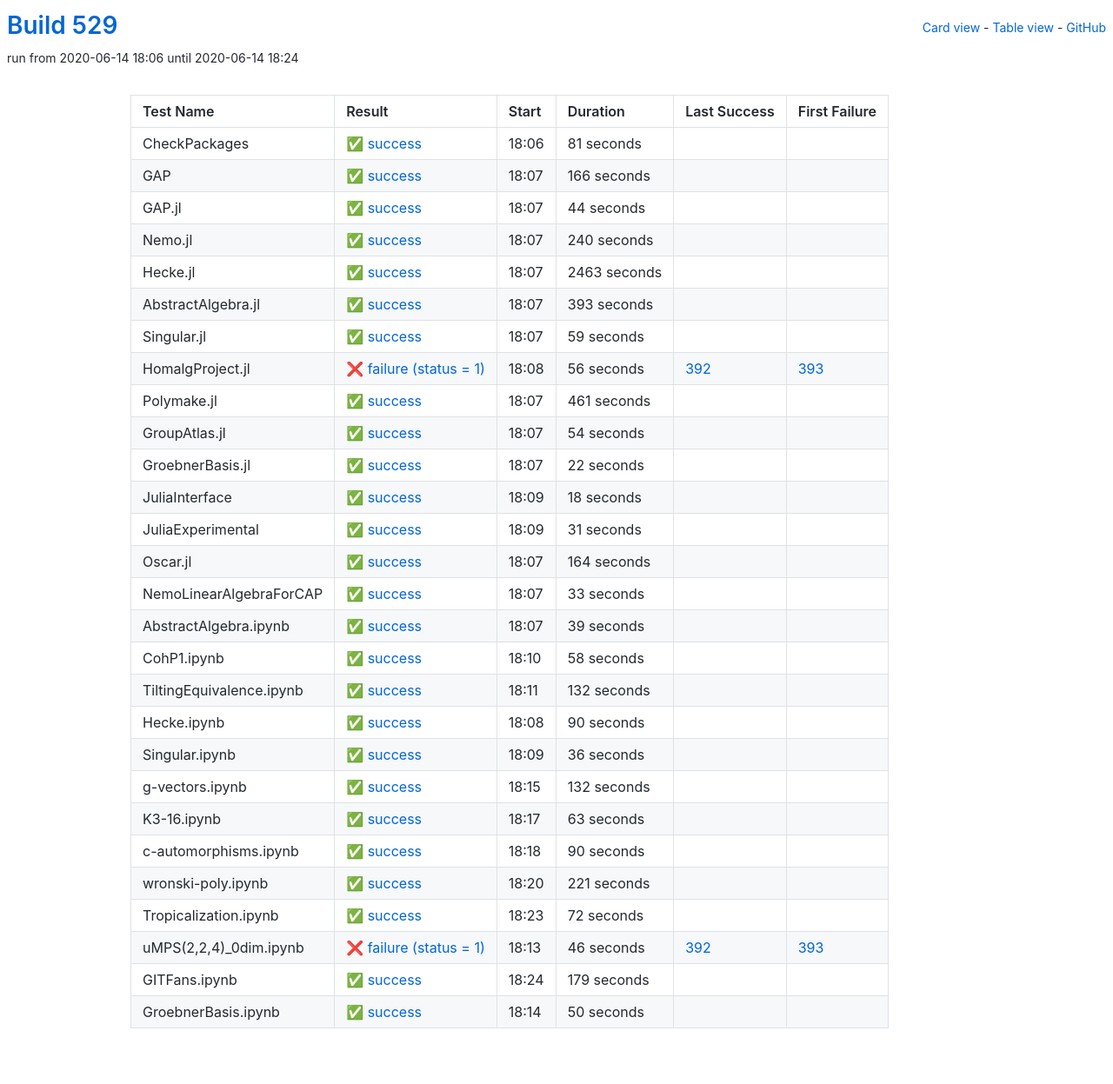
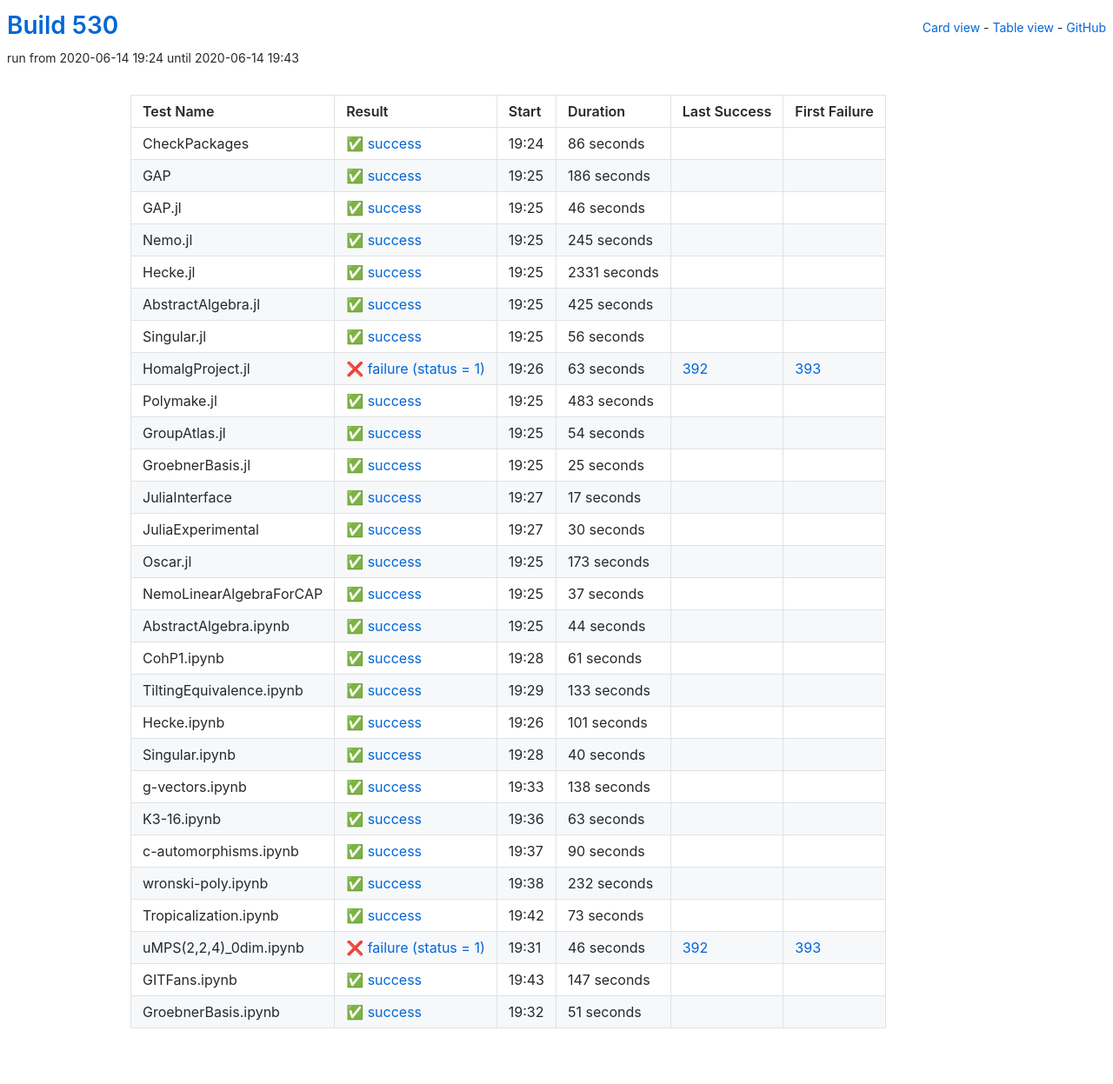
Before and after one commit to oscar-system/oscar-ci-status-1.4, a Jekyll site: the page built from table.html, in a window 1280 px wide. Shown: the whole page at 87% size. Built offline with Jekyll 4.4.1, drawn with Linux system fonts in a browser that asks for light colours.

Commit message:
Build #530

```diff
--- a/_data/ci.yml
+++ b/_data/ci.yml
@@ -1,6 +1,6 @@
 ---
-build: 529
-build_url: https://oscarci.mathematik.uni-kl.de/job/oscar-julia-1.4/529/
+build: 530
+build_url: https://oscarci.mathematik.uni-kl.de/job/oscar-julia-1.4/530/
 job: oscar-julia-1.4
 organization: oscar-system
 repo: oscar-ci-status-1.4
@@ -8,116 +8,116 @@ repourl: https://github.com/oscar-system/oscar-ci-status-1.4
 tests:
 - name: CheckPackages
   id: checkpackages
-  log: https://oscarci.mathematik.uni-kl.de/job/oscar-julia-1.4/529/artifact/logs/build-529/CheckPackages.log
-  start: 2020-06-14 18:06
+  log: https://oscarci.mathematik.uni-kl.de/job/oscar-julia-1.4/530/artifact/logs/build-530/CheckPackages.log
+  start: 2020-06-14 19:24
   success: true
   exitcode: 0
   status: success
-  duration: 81
+  duration: 86
   last_success: false
   last_success_url:
   first_failure: false
   first_failure_url:
 - name: GAP
   id: gap
-  log: https://oscarci.mathematik.uni-kl.de/job/oscar-julia-1.4/529/artifact/logs/build-529/GAP.log
-  start: 2020-06-14 18:07
+  log: https://oscarci.mathematik.uni-kl.de/job/oscar-julia-1.4/530/artifact/logs/build-530/GAP.log
+  start: 2020-06-14 19:25
   success: true
   exitcode: 0
   status: success
-  duration: 166
+  duration: 186
   last_success: false
   last_success_url:
   first_failure: false
   first_failure_url:
 - name: GAP.jl
   id: gap-jl
-  log: https://oscarci.mathematik.uni-kl.de/job/oscar-julia-1.4/529/artifact/logs/build-529/GAP.jl.log
-  start: 2020-06-14 18:07
+  log: https://oscarci.mathematik.uni-kl.de/job/oscar-julia-1.4/530/artifact/logs/build-530/GAP.jl.log
+  start: 2020-06-14 19:25
   success: true
   exitcode: 0
   status: success
-  duration: 44
+  duration: 46
   last_success: false
   last_success_url:
   first_failure: false
   first_failure_url:
 - name: Nemo.jl
   id: nemo-jl
-  log: https://oscarci.mathematik.uni-kl.de/job/oscar-julia-1.4/529/artifact/logs/build-529/Nemo.jl.log
-  start: 2020-06-14 18:07
+  log: https://oscarci.mathematik.uni-kl.de/job/oscar-julia-1.4/530/artifact/logs/build-530/Nemo.jl.log
+  start: 2020-06-14 19:25
   success: true
   exitcode: 0
   status: success
-  duration: 240
+  duration: 245
   last_success: false
   last_success_url:
   first_failure: false
   first_failure_url:
 - name: Hecke.jl
   id: hecke-jl
-  log: https://oscarci.mathematik.uni-kl.de/job/oscar-julia-1.4/529/artifact/logs/build-529/Hecke.jl.log
-  start: 2020-06-14 18:07
+  log: https://oscarci.mathematik.uni-kl.de/job/oscar-julia-1.4/530/artifact/logs/build-530/Hecke.jl.log
+  start: 2020-06-14 19:25
   success: true
   exitcode: 0
   status: success
-  duration: 2463
+  duration: 2331
   last_success: false
   last_success_url:
   first_failure: false
   first_failure_url:
 - name: AbstractAlgebra.jl
   id: abstractalgebra-jl
-  log: https://oscarci.mathematik.uni-kl.de/job/oscar-julia-1.4/529/artifact/logs/build-529/AbstractAlgebra.jl.log
-  start: 2020-06-14 18:07
+  log: https://oscarci.mathematik.uni-kl.de/job/oscar-julia-1.4/530/artifact/logs/build-530/AbstractAlgebra.jl.log
+  start: 2020-06-14 19:25
   success: true
   exitcode: 0
   status: success
-  duration: 393
+  duration: 425
   last_success: false
   last_success_url:
   first_failure: false
   first_failure_url:
 - name: Singular.jl
   id: singular-jl
-  log: https://oscarci.mathematik.uni-kl.de/job/oscar-julia-1.4/529/artifact/logs/build-529/Singular.jl.log
-  start: 2020-06-14 18:07
+  log: https://oscarci.mathematik.uni-kl.de/job/oscar-julia-1.4/530/artifact/logs/build-530/Singular.jl.log
+  start: 2020-06-14 19:25
   success: true
   exitcode: 0
   status: success
-  duration: 59
+  duration: 56
   last_success: false
   last_success_url:
   first_failure: false
   first_failure_url:
 - name: HomalgProject.jl
   id: homalgproject-jl
-  log: https://oscarci.mathematik.uni-kl.de/job/oscar-julia-1.4/529/artifact/logs/build-529/HomalgProject.jl.log
-  start: 2020-06-14 18:08
+  log: https://oscarci.mathematik.uni-kl.de/job/oscar-julia-1.4/530/artifact/logs/build-530/HomalgProject.jl.log
+  start: 2020-06-14 19:26
   success: false
   exitcode: 1
   status: failure
-  duration: 56
+  duration: 63
   last_success: 392
   last_success_url: https://oscarci.mathematik.uni-kl.de/job/oscar-julia-1.4/392/
   first_failure: 393
   first_failure_url: https://oscarci.mathematik.uni-kl.de/job/oscar-julia-1.4/393/
 - name: Polymake.jl
   id: polymake-jl
-  log: https://oscarci.mathematik.uni-kl.de/job/oscar-julia-1.4/529/artifact/logs/build-529/Polymake.jl.log
-  start: 2020-06-14 18:07
+  log: https://oscarci.mathematik.uni-kl.de/job/oscar-julia-1.4/530/artifact/logs/build-530/Polymake.jl.log
+  start: 2020-06-14 19:25
   success: true
   exitcode: 0
   status: success
-  duration: 461
+  duration: 483
   last_success: false
   last_success_url:
   first_failure: false
   first_failure_url:
 - name: GroupAtlas.jl
   id: groupatlas-jl
-  log: https://oscarci.mathematik.uni-kl.de/job/oscar-julia-1.4/529/artifact/logs/build-529/GroupAtlas.jl.log
-  start: 2020-06-14 18:07
+  log: https://oscarci.mathematik.uni-kl.de/job/oscar-julia-1.4/530/artifact/logs/build-530/GroupAtlas.jl.log
+  start: 2020-06-14 19:25
   success: true
   exitcode: 0
   status: success
@@ -128,140 +128,140 @@ tests:
   first_failure_url:
 - name: GroebnerBasis.jl
   id: groebnerbasis-jl
-  log: https://oscarci.mathematik.uni-kl.de/job/oscar-julia-1.4/529/artifact/logs/build-529/GroebnerBasis.jl.log
-  start: 2020-06-14 18:07
+  log: https://oscarci.mathematik.uni-kl.de/job/oscar-julia-1.4/530/artifact/logs/build-530/GroebnerBasis.jl.log
+  start: 2020-06-14 19:25
   success: true
   exitcode: 0
   status: success
-  duration: 22
+  duration: 25
   last_success: false
   last_success_url:
   first_failure: false
   first_failure_url:
 - name: JuliaInterface
   id: juliainterface
-  log: https://oscarci.mathematik.uni-kl.de/job/oscar-julia-1.4/529/artifact/logs/build-529/JuliaInterface.log
-  start: 2020-06-14 18:09
+  log: https://oscarci.mathematik.uni-kl.de/job/oscar-julia-1.4/530/artifact/logs/build-530/JuliaInterface.log
+  start: 2020-06-14 19:27
   success: true
   exitcode: 0
   status: success
-  duration: 18
+  duration: 17
   last_success: false
   last_success_url:
   first_failure: false
   first_failure_url:
 - name: JuliaExperimental
   id: juliaexperimental
-  log: https://oscarci.mathematik.uni-kl.de/job/oscar-julia-1.4/529/artifact/logs/build-529/JuliaExperimental.log
-  start: 2020-06-14 18:09
+  log: https://oscarci.mathematik.uni-kl.de/job/oscar-julia-1.4/530/artifact/logs/build-530/JuliaExperimental.log
+  start: 2020-06-14 19:27
   success: true
   exitcode: 0
   status: success
-  duration: 31
+  duration: 30
   last_success: false
   last_success_url:
   first_failure: false
   first_failure_url:
 - name: Oscar.jl
   id: oscar-jl
-  log: https://oscarci.mathematik.uni-kl.de/job/oscar-julia-1.4/529/artifact/logs/build-529/Oscar.jl.log
-  start: 2020-06-14 18:07
+  log: https://oscarci.mathematik.uni-kl.de/job/oscar-julia-1.4/530/artifact/logs/build-530/Oscar.jl.log
+  start: 2020-06-14 19:25
   success: true
   exitcode: 0
   status: success
-  duration: 164
+  duration: 173
   last_success: false
   last_success_url:
   first_failure: false
   first_failure_url:
 - name: NemoLinearAlgebraForCAP
   id: nemolinearalgebraforcap
-  log: https://oscarci.mathematik.uni-kl.de/job/oscar-julia-1.4/529/artifact/logs/build-529/NemoLinearAlgebraForCAP.log
-  start: 2020-06-14 18:07
+  log: https://oscarci.mathematik.uni-kl.de/job/oscar-julia-1.4/530/artifact/logs/build-530/NemoLinearAlgebraForCAP.log
+  start: 2020-06-14 19:25
   success: true
   exitcode: 0
   status: success
-  duration: 33
+  duration: 37
   last_success: false
   last_success_url:
   first_failure: false
   first_failure_url:
 - name: AbstractAlgebra.ipynb
   id: abstractalgebra-ipynb
-  log: https://oscarci.mathematik.uni-kl.de/job/oscar-julia-1.4/529/artifact/logs/build-529/AbstractAlgebra.ipynb.log
-  start: 2020-06-14 18:07
+  log: https://oscarci.mathematik.uni-kl.de/job/oscar-julia-1.4/530/artifact/logs/build-530/AbstractAlgebra.ipynb.log
+  start: 2020-06-14 19:25
   success: true
   exitcode: 0
   status: success
-  duration: 39
+  duration: 44
   last_success: false
   last_success_url:
   first_failure: false
   first_failure_url:
 - name: CohP1.ipynb
   id: cohp1-ipynb
-  log: https://oscarci.mathematik.uni-kl.de/job/oscar-julia-1.4/529/artifact/logs/build-529/CohP1.ipynb.log
-  start: 2020-06-14 18:10
+  log: https://oscarci.mathematik.uni-kl.de/job/oscar-julia-1.4/530/artifact/logs/build-530/CohP1.ipynb.log
+  start: 2020-06-14 19:28
   success: true
   exitcode: 0
   status: success
-  duration: 58
+  duration: 61
   last_success: false
   last_success_url:
   first_failure: false
   first_failure_url:
 - name: TiltingEquivalence.ipynb
   id: tiltingequivalence-ipynb
-  log: https://oscarci.mathematik.uni-kl.de/job/oscar-julia-1.4/529/artifact/logs/build-529/TiltingEquivalence.ipynb.log
-  start: 2020-06-14 18:11
+  log: https://oscarci.mathematik.uni-kl.de/job/oscar-julia-1.4/530/artifact/logs/build-530/TiltingEquivalence.ipynb.log
+  start: 2020-06-14 19:29
   success: true
   exitcode: 0
   status: success
-  duration: 132
+  duration: 133
   last_success: false
   last_success_url:
   first_failure: false
   first_failure_url:
 - name: Hecke.ipynb
   id: hecke-ipynb
-  log: https://oscarci.mathematik.uni-kl.de/job/oscar-julia-1.4/529/artifact/logs/build-529/Hecke.ipynb.log
-  start: 2020-06-14 18:08
+  log: https://oscarci.mathematik.uni-kl.de/job/oscar-julia-1.4/530/artifact/logs/build-530/Hecke.ipynb.log
+  start: 2020-06-14 19:26
   success: true
   exitcode: 0
   status: success
-  duration: 90
+  duration: 101
   last_success: false
   last_success_url:
   first_failure: false
   first_failure_url:
 - name: Singular.ipynb
   id: singular-ipynb
-  log: https://oscarci.mathematik.uni-kl.de/job/oscar-julia-1.4/529/artifact/logs/build-529/Singular.ipynb.log
-  start: 2020-06-14 18:09
+  log: https://oscarci.mathematik.uni-kl.de/job/oscar-julia-1.4/530/artifact/logs/build-530/Singular.ipynb.log
+  start: 2020-06-14 19:28
   success: true
   exitcode: 0
   status: success
-  duration: 36
+  duration: 40
   last_success: false
   last_success_url:
   first_failure: false
   first_failure_url:
 - name: g-vectors.ipynb
   id: g-vectors-ipynb
-  log: https://oscarci.mathematik.uni-kl.de/job/oscar-julia-1.4/529/artifact/logs/build-529/g-vectors.ipynb.log
-  start: 2020-06-14 18:15
+  log: https://oscarci.mathematik.uni-kl.de/job/oscar-julia-1.4/530/artifact/logs/build-530/g-vectors.ipynb.log
+  start: 2020-06-14 19:33
   success: true
   exitcode: 0
   status: success
-  duration: 132
+  duration: 138
   last_success: false
   last_success_url:
   first_failure: false
   first_failure_url:
 - name: K3-16.ipynb
   id: k3-16-ipynb
-  log: https://oscarci.mathematik.uni-kl.de/job/oscar-julia-1.4/529/artifact/logs/build-529/K3-16.ipynb.log
-  start: 2020-06-14 18:17
+  log: https://oscarci.mathematik.uni-kl.de/job/oscar-julia-1.4/530/artifact/logs/build-530/K3-16.ipynb.log
+  start: 2020-06-14 19:36
   success: true
   exitcode: 0
   status: success
@@ -272,8 +272,8 @@ tests:
   first_failure_url:
 - name: c-automorphisms.ipynb
   id: c-automorphisms-ipynb
-  log: https://oscarci.mathematik.uni-kl.de/job/oscar-julia-1.4/529/artifact/logs/build-529/c-automorphisms.ipynb.log
-  start: 2020-06-14 18:18
+  log: https://oscarci.mathematik.uni-kl.de/job/oscar-julia-1.4/530/artifact/logs/build-530/c-automorphisms.ipynb.log
+  start: 2020-06-14 19:37
   success: true
   exitcode: 0
   status: success
@@ -284,32 +284,32 @@ tests:
   first_failure_url:
 - name: wronski-poly.ipynb
   id: wronski-poly-ipynb
-  log: https://oscarci.mathematik.uni-kl.de/job/oscar-julia-1.4/529/artifact/logs/build-529/wronski-poly.ipynb.log
-  start: 2020-06-14 18:20
+  log: https://oscarci.mathematik.uni-kl.de/job/oscar-julia-1.4/530/artifact/logs/build-530/wronski-poly.ipynb.log
+  start: 2020-06-14 19:38
   success: true
   exitcode: 0
   status: success
-  duration: 221
+  duration: 232
   last_success: false
   last_success_url:
   first_failure: false
   first_failure_url:
 - name: Tropicalization.ipynb
   id: tropicalization-ipynb
-  log: https://oscarci.mathematik.uni-kl.de/job/oscar-julia-1.4/529/artifact/logs/build-529/Tropicalization.ipynb.log
-  start: 2020-06-14 18:23
+  log: https://oscarci.mathematik.uni-kl.de/job/oscar-julia-1.4/530/artifact/logs/build-530/Tropicalization.ipynb.log
+  start: 2020-06-14 19:42
   success: true
   exitcode: 0
   status: success
-  duration: 72
+  duration: 73
   last_success: false
   last_success_url:
   first_failure: false
   first_failure_url:
 - name: uMPS(2,2,4)_0dim.ipynb
   id: umps-2-2-4-0dim-ipynb
-  log: https://oscarci.mathematik.uni-kl.de/job/oscar-julia-1.4/529/artifact/logs/build-529/uMPS-2-2-4-_0dim.ipynb.log
-  start: 2020-06-14 18:13
+  log: https://oscarci.mathematik.uni-kl.de/job/oscar-julia-1.4/530/artifact/logs/build-530/uMPS-2-2-4-_0dim.ipynb.log
+  start: 2020-06-14 19:31
   success: false
   exitcode: 1
   status: failure
@@ -320,24 +320,24 @@ tests:
   first_failure_url: https://oscarci.mathematik.uni-kl.de/job/oscar-julia-1.4/393/
 - name: GITFans.ipynb
   id: gitfans-ipynb
-  log: https://oscarci.mathematik.uni-kl.de/job/oscar-julia-1.4/529/artifact/logs/build-529/GITFans.ipynb.log
-  start: 2020-06-14 18:24
+  log: https://oscarci.mathematik.uni-kl.de/job/oscar-julia-1.4/530/artifact/logs/build-530/GITFans.ipynb.log
+  start: 2020-06-14 19:43
   success: true
   exitcode: 0
   status: success
-  duration: 179
+  duration: 147
   last_success: false
   last_success_url:
   first_failure: false
   first_failure_url:
 - name: GroebnerBasis.ipynb
   id: groebnerbasis-ipynb
-  log: https://oscarci.mathematik.uni-kl.de/job/oscar-julia-1.4/529/artifact/logs/build-529/GroebnerBasis.ipynb.log
-  start: 2020-06-14 18:14
+  log: https://oscarci.mathematik.uni-kl.de/job/oscar-julia-1.4/530/artifact/logs/build-530/GroebnerBasis.ipynb.log
+  start: 2020-06-14 19:32
   success: true
   exitcode: 0
   status: success
-  duration: 50
+  duration: 51
   last_success: false
   last_success_url:
   first_failure: false
```
Also changed, not shown: README.md.
